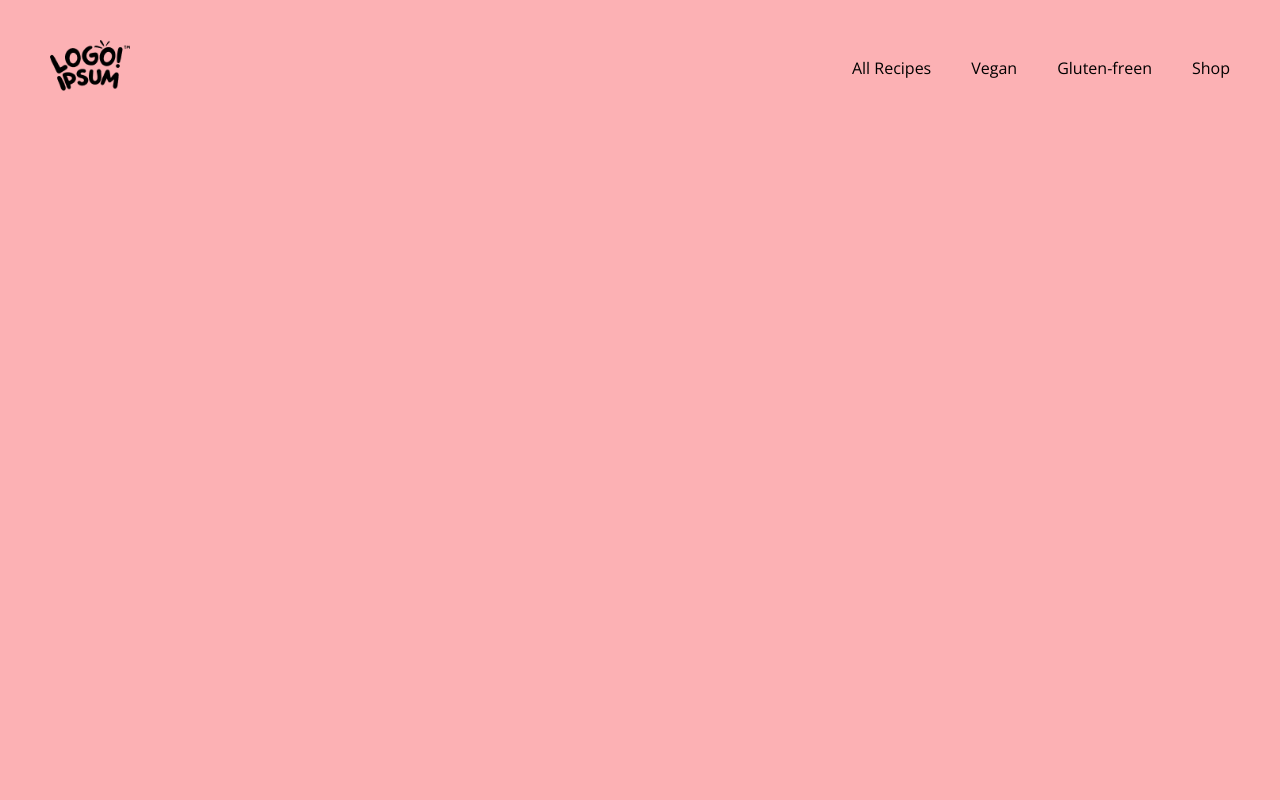
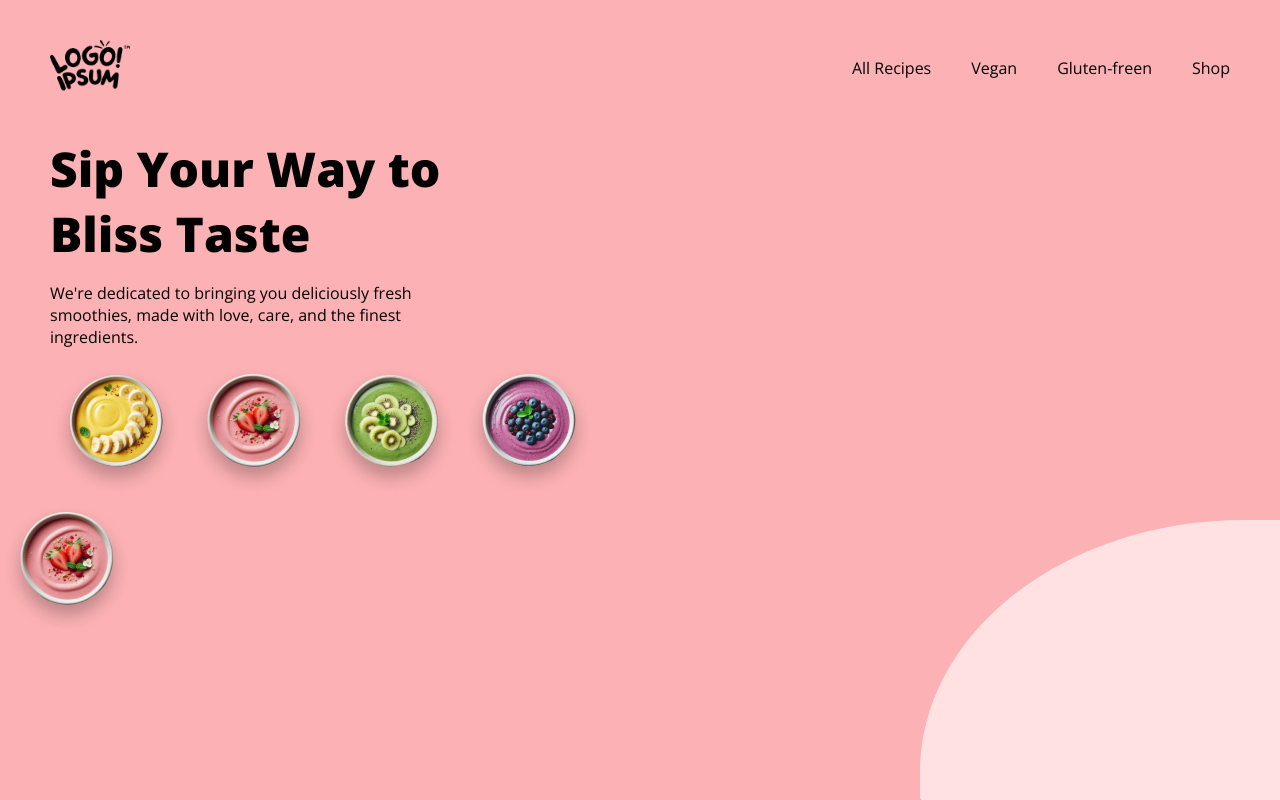
Before and after one commit to futurannetdesign/smoothie-bowl, a plain HTML site: page index.html in a window 1280 px wide. Drawn offline with nearby package versions, Linux system fonts and the light colour scheme.

Commit message:
adicionado main
adicionado main  e imgs

```diff
--- a/css/global.css
+++ b/css/global.css
@@ -1,3 +1,5 @@
+@import url(./header.css);
+@import url(./main.css);
 * {
   padding: 0;
   margin: 0;
@@ -36,21 +38,3 @@ body, button, a {
 html {
   background-color: var(--morango-background);
 }
-.header {
-  padding: 40px 0;
-}
-.header-menu {
-  display: flex;
-  justify-content: space-between;
-  align-items: center;
-}
-.header-logo img {
-  width: 100%;
-  width: 80px;
-}
-.header-nav ul {
-  color: var(--text);
-  font-size: 16px;
-  display: flex;
-  gap: 40px;
-}
--- /dev/null
+++ b/css/header.css
@@ -0,0 +1,18 @@
+.header {
+  padding: 40px 0;
+}
+.header-menu {
+  display: flex;
+  justify-content: space-between;
+  align-items: center;
+}
+.header-logo img {
+  width: 100%;
+  width: 80px;
+}
+.header-nav ul {
+  color: var(--text);
+  font-size: 16px;
+  display: flex;
+  gap: 40px;
+}
--- /dev/null
+++ b/css/main.css
@@ -0,0 +1,21 @@
+.main-ciclo {
+  border-radius: 90% 0%  0% 1%;
+  position: absolute;
+  width: 360px;
+  height: 280px;
+  bottom: 0;
+  right: 0;
+  background-color: #FFE1E2;
+}
+.main-info h1 {
+  color: #000;
+  font-size: 3rem;
+  font-weight: 800;
+}
+.main-info p {
+  color: #000;
+  font-size: 1rem;
+  font-weight: 300;
+  margin-top: 1rem;
+  margin-bottom: 1rem;
+}
--- a/index.html
+++ b/index.html
@@ -26,5 +26,25 @@
       </nav>
     </div>
   </header>
+
+  <main class="main-container">
+    <div class="main-ciclo"></div>
+    <div class="main-info container">
+      <h1>Sip Your Way to<br> Bliss Taste</h1>
+      <p>
+        We're dedicated to bringing you deliciously fresh<br> smoothies,
+        made with love, care, and the finest<br> ingredients.
+      </p>
+      <div>
+        <img src="assets/bowl/banana.png" alt="">
+        <img src="assets/bowl/morango.png" alt="">
+        <img src="assets/bowl/kiwi.png" alt="">
+        <img src="assets/bowl/mertilho.png" alt="">
+      </div>
+    </div>
+    <div class="">
+      <img src="assets/bowl/morango.png" alt="bowl">
+    </div>
+  </main>
 </body>
 </html>
```
